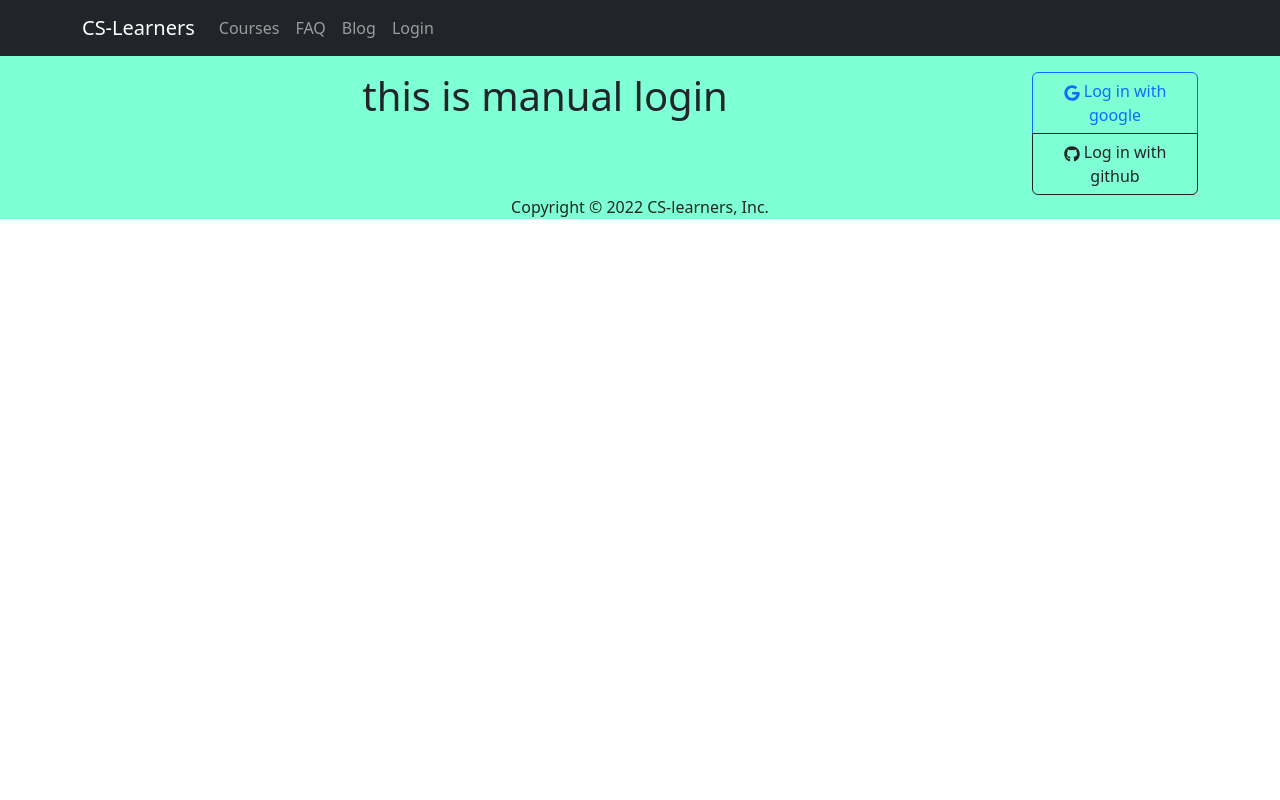
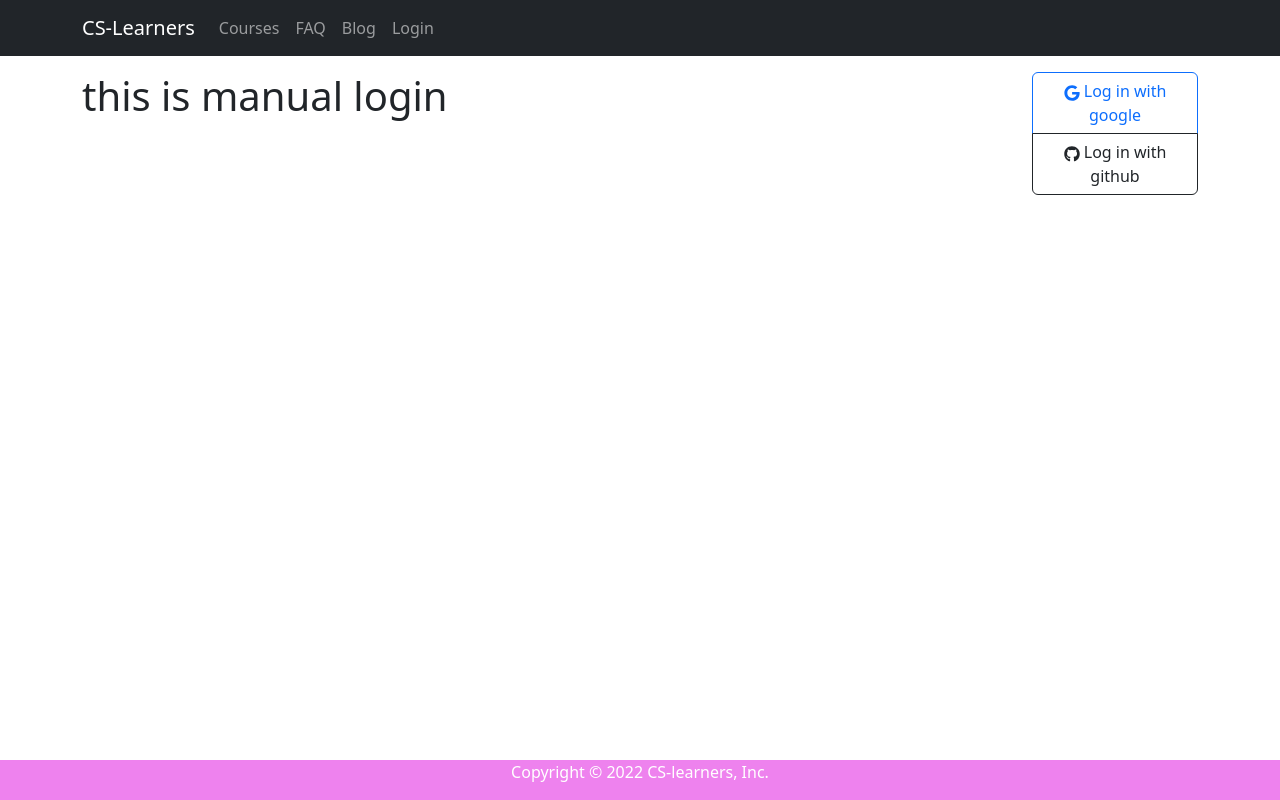
Before and after one commit to Mehedi-noob/CS-learners-client, a React (Create React App) app: page /login in a window 1280 px wide. Built offline with nearby package versions, Linux system fonts and the light colour scheme.

Commit message:
footer fixed

```diff
--- a/src/App.css
+++ b/src/App.css
@@ -1,6 +1,6 @@
 .App {
   text-align: center;
-  background-color: aquamarine;
+  /* background-color: aquamarine; */
 }
 
 .App-logo {
--- a/src/App.js
+++ b/src/App.js
@@ -4,7 +4,7 @@ import { routes } from './Routes/Routes';
 
 function App() {
   return (
-    <div className="App">
+    <div >
       <RouterProvider router = {routes}></RouterProvider>
     </div>
   );
--- /dev/null
+++ b/src/Pages/CourseDemo/CourseDemo.js
@@ -0,0 +1,20 @@
+import React from 'react';
+import { Button } from 'react-bootstrap';
+import { Link, useLoaderData } from 'react-router-dom';
+import { FaKey,FaFilePdf } from "react-icons/fa";
+
+const CourseDemo = () => {
+    const course = useLoaderData();
+    return (
+        <div className='container text-center'>
+            <small>This is demo version of course not premium</small>
+            <h1>{course.title}</h1>
+            <Button variant = "primary"><FaFilePdf></FaFilePdf></Button>
+            <img className='rounded mx-auto d-block border border-primary m-3 p-3' src={course.image} alt="" />
+            <p>◉ {course.details[0]}.....</p>
+            <Link to = {`/courses/details/${course.id}`} ><Button variant= "warning"><FaKey></FaKey> get premium version to unlock full content</Button></Link>
+        </div>
+    );
+};
+
+export default CourseDemo;
--- /dev/null
+++ b/src/Pages/CourseDetails/CourseDetails.js
@@ -0,0 +1,14 @@
+import React from 'react';
+import { useLoaderData } from 'react-router-dom';
+
+const CourseDetails = () => {
+    const course = useLoaderData();
+    return (
+        <div>
+            <h1>{course.title}</h1>
+            {course.details.map(point => <p>bullet {point}</p>)}
+        </div>
+    );
+};
+
+export default CourseDetails;
--- a/src/Routes/Routes.js
+++ b/src/Routes/Routes.js
@@ -4,6 +4,8 @@ import Main from "../Layout/Main/Main";
 import Blog from "../Pages/Blog/Blog";
 import Categories from "../Pages/Categories/Categories";
 import CourseCards from "../Pages/CourseCards/CourseCards";
+import CourseDemo from "../Pages/CourseDemo/CourseDemo";
+import CourseDetails from "../Pages/CourseDetails/CourseDetails";
 import Home from "../Pages/Home/Home";
 import Login from "../Pages/Login/Login";
 
@@ -27,7 +29,13 @@ export const routes = createBrowserRouter([
                     },
                     {
                         path: '/courses/category/:id',
-                        element: <Categories></Categories>
+                        loader: ({params})=> fetch(`http://localhost:5000/courses/${params.id}`),
+                        element: <CourseDemo></CourseDemo>
+                    },
+                    {
+                        path: '/courses/details/:id',
+                        loader: ({params})=> fetch(`http://localhost:5000/courses/${params.id}`),
+                        element: <CourseDetails></CourseDetails>
                     }
                 ]
             },
--- /dev/null
+++ b/src/Shared/Footer/Footer.css
@@ -0,0 +1,9 @@
+.footer {
+    position: fixed;
+    left: 0;
+    bottom: 0;
+    width: 100%;
+    background-color: violet;
+    color: white;
+    text-align: center;
+ }
--- a/src/Shared/Footer/Footer.js
+++ b/src/Shared/Footer/Footer.js
@@ -1,10 +1,11 @@
 import React from 'react';
+import './Footer.css';
 
 const Footer = () => {
     return (
-        <div>
+        <footer className='footer'>
             <p>Copyright © 2022 CS-learners, Inc.</p>
-        </div>
+        </footer>
     );
 };
 
```
